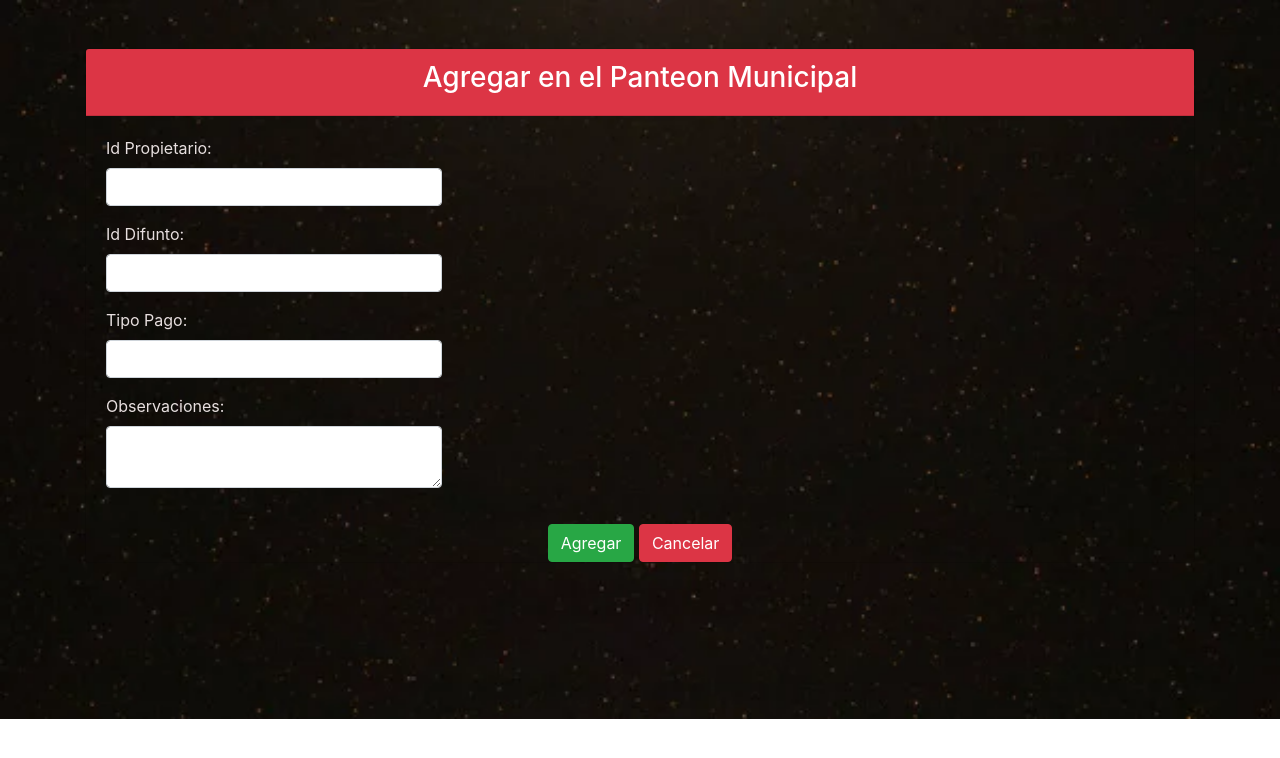
After one commit to Carlosmau11/panteon_municipal_lerdo, a PHP site: page /agregar_panteon_municipal.php in a window 1280 px wide. The commit adds this page. Shown: the top 758 px of the page. Run offline with PHP 8.4, Linux system fonts and the light colour scheme.

Commit message:
Se suben cambios para guardar propietario y panteon municipal

```diff
--- a/app/view/Difuntos.php
+++ b/app/view/Difuntos.php
@@ -181,7 +181,7 @@
                                 <table class="table table-bordered" id="dataTable" width="100%" cellspacing="0">
                                     <thead>
                                         <tr>
-                                            <th>ID</th>
+                                            <th>Id Sepulcro Mun</th>
                                             <th>Id Propietario</th>
                                             <th>Id Difunto</th>
                                             <th>Tipo Pago</th>
@@ -242,7 +242,7 @@
                                 <!-- Divider -->
                                 <hr class="sidebar-divider d-none d-md-block">
 
-                                <a href="formulario Panteon Municipal.html"
+                                <a href="agregar_panteon_municipal.php"
                                     class="d-none d-sm-inline-block btn btn-lg btn-primary rounded-circle shadow-sm float-right">
                                     +</a>
 
--- /dev/null
+++ b/app/view/agregar_panteon_municipal.php
@@ -0,0 +1,80 @@
+<!DOCTYPE html>
+<html>
+
+<head>
+    <meta charset="UTF-8">
+    <title>Registro en el Panteon Municipal</title>
+    <link rel="stylesheet" href="https://maxcdn.bootstrapcdn.com/bootstrap/4.5.2/css/bootstrap.min.css">
+</head>
+
+<body>
+
+    <style>
+    body {
+        background-image: url('../../public/img/FotoPanteon10.jpg');
+        background-size: cover;
+        background-repeat: no-repeat;
+    }
+
+    .card {
+        background-color: rgba(255, 255, 255, 0);
+        /* Fondo blanco semi-transparente para la tarjeta */
+    }
+
+    /* Resto de tu código CSS */
+    </style>
+
+    <div class="container mt-5">
+        <div class="card">
+            <div class="card-header bg-danger text-white">
+                <h3 class="text-center">Agregar en el Panteon Municipal</h3>
+            </div>
+            <div class="card-body">
+                <form action="../../app/model/functions_db.php" method="POST" enctype="multipart/form-data">
+                    <div class="row">
+                        <!-- Columna 1 -->
+                        <div class="col-md-4">
+                            <div class="form-group">
+                                <label style="color: rgb(231, 223, 223);" for="id_panteon_municipal">Id
+                                    Propietario:</label>
+                                <input type="text" class="form-control" id="id_propietario" name="id_propietario"
+                                    required>
+                            </div>
+
+                            <div class="form-group">
+                                <label style="color: rgb(231, 223, 223);" for="id_panteon_municipal">Id
+                                    Difunto:</label>
+                                <input type="text" class="form-control" id="id_difunto" name="id_difunto" required>
+                            </div>
+
+                            <div class="form-group">
+                                <label style="color: rgb(231, 223, 223);" for="tipo_pago">Tipo Pago:</label>
+                                <input type="text" class="form-control" id="tipo_pago" name="tipo_pago" required>
+                            </div>
+
+
+                            <div class="form-group">
+                                <label style="color: rgb(231, 223, 223);" for="observacion">Observaciones:</label>
+                                <textarea class="form-control" id="observacion" name="observacion" required></textarea>
+                            </div>
+                        </div>
+                    </div>
+            </div>
+
+            <div class="text-center">
+                <input type="hidden" name="accion" value="agregar_panteon_municipal">
+                <button type="submit" class="btn btn-success">Agregar</button>
+                <button class="btn btn-danger" style="text-decoration: none; color: white;">
+                    <a href="difuntos.php" style="color: white;">Cancelar</a>
+            </div>
+            </form>
+        </div>
+    </div>
+    </div>
+
+    <script src="https://ajax.googleapis.com/ajax/libs/jquery/3.5.1/jquery.min.js"></script>
+    <script src="https://cdnjs.cloudflare.com/ajax/libs/popper.js/1.16.0/umd/popper.min.js"></script>
+    <script src="https://maxcdn.bootstrapcdn.com/bootstrap/4.5.2/js/bootstrap.min.js"></script>
+</body>
+
+</html>
--- a/app/view/agregar_propietario.php
+++ b/app/view/agregar_propietario.php
@@ -98,11 +98,10 @@
 
             <div class="mb-3">
                 <input type="hidden" name="accion" value="agregar_propietario">
-                <button type="submit" class="btn btn-success">Guardar</button>
+                <button type="submit" class="btn btn-success">Agregar</button>
                 <button class="btn btn-danger" style="text-decoration: none; color: white;">
                     <a href="index.php" style="color: white;">Cancelar</a>
                 </button>
-
             </div>
             </form>
         </div>
```
Also changed, not shown: app/model/functions_db.php (+19 -0 lines), app/view/formulario Panteon Municipal.html (deleted, +0 -98 lines).
